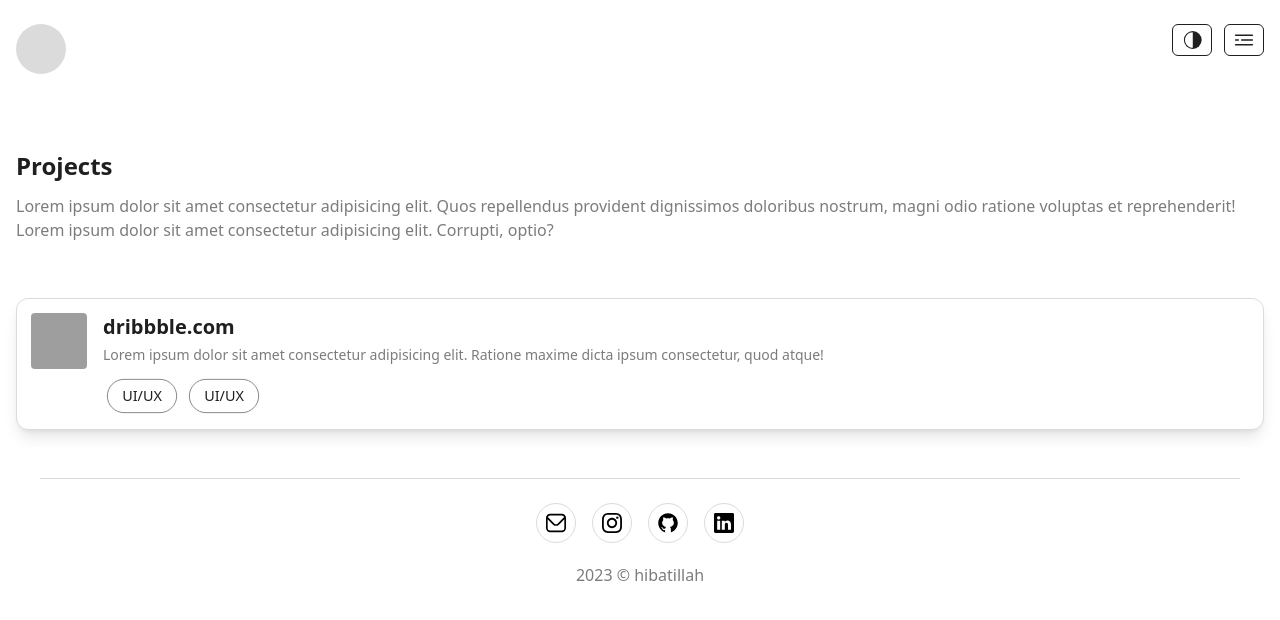
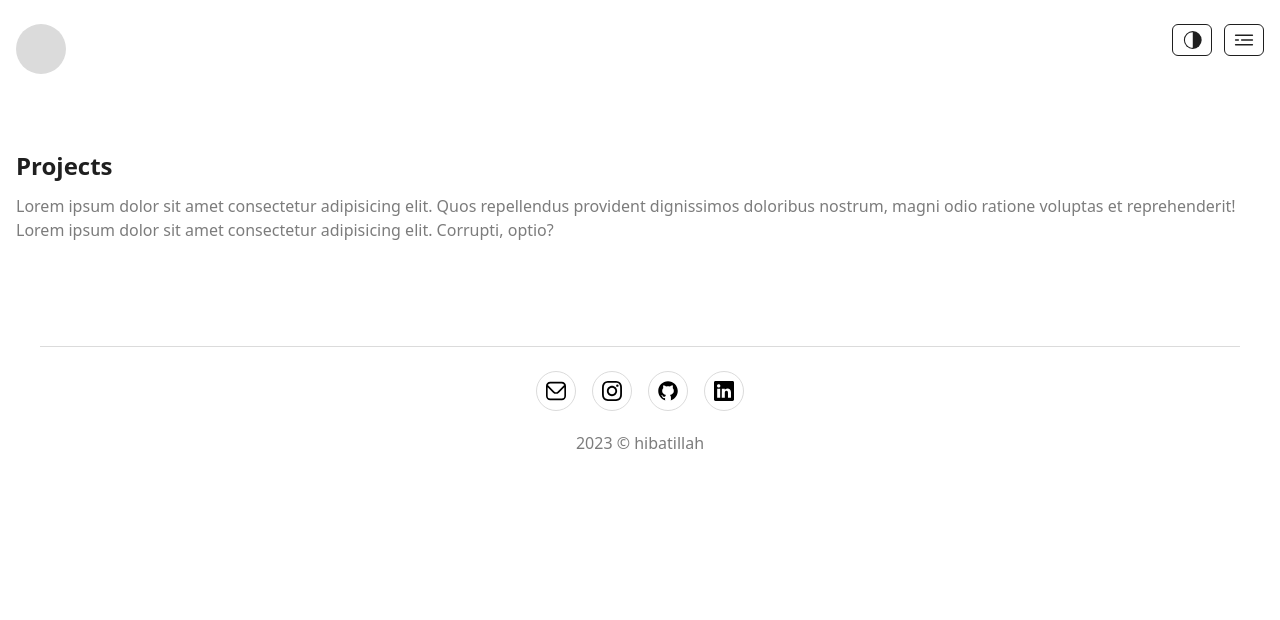
Before and after one commit to hibatillah/minimalist-portfolio, a React (Create React App) app: page /projects in a window 1280 px wide. Shown: the top 620 px of the page. Built offline with nearby package versions, Linux system fonts and the light colour scheme; grey boxes are pictures that could not be loaded.

Commit message:
card update

```diff
--- a/src/components/Card.jsx
+++ b/src/components/Card.jsx
@@ -32,23 +32,20 @@ export const ProjectCard = ({ project }) => {
   );
 };
 
-export const BookmarkCard = () => {
+export const BookmarkCard = ({ bookmark }) => {
   return (
     <div className="bookmark-card group/bookmark">
       <img
-        src="https://images.unsplash.com/photo-1613929728701-c97c4c4dca37?ixlib=rb-4.0.3&ixid=MnwxMjA3fDB8MHxwaG90by1wYWdlfHx8fGVufDB8fHx8&auto=format&fit=crop&w=870&q=80"
-        alt="bookmark icon"
+        src={bookmark.icon}
         className="w-14 h-14 rounded object-cover"
       />
       <div>
-        <h2 className="line-clamp-1">dribbble.com</h2>
-        <p className="mt-1 text-sm line-clamp-2">
-          Lorem ipsum dolor sit amet consectetur adipisicing elit. Ratione
-          maxime dicta ipsum consectetur, quod atque!
-        </p>
+        <h2 className="line-clamp-1">{bookmark.title}</h2>
+        <p className="mt-1 text-sm line-clamp-2">{bookmark.desc}</p>
         <ul className="tag-row gap-x-1 mt-3">
-          <Tag tag="UI/UX" custom='scale-90' />
-          <Tag tag="UI/UX" custom='scale-90' />
+          {bookmark.tag.map((item, index) =>
+            <Tag tag={item} key={index} custom="scale-90" />
+          )}
         </ul>
       </div>
     </div>
--- a/src/pages/Projects.jsx
+++ b/src/pages/Projects.jsx
@@ -15,10 +15,10 @@ const Projects = () => {
       </div>
       <ul id='projects' className="grid grid-cols-1">
         <li>
-          {/* <ProjectCard /> */}
+          {/* <ProjectCard project={project} /> */}
         </li>
         <li>
-          <BookmarkCard />
+          {/* <BookmarkCard bookmark={bookmark} /> */}
         </li>
       </ul>
     </main>
```
